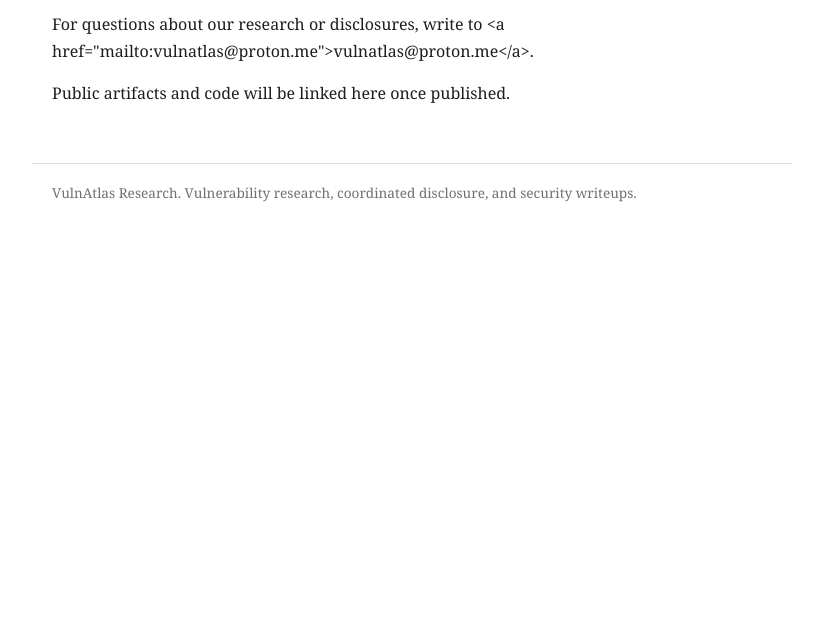
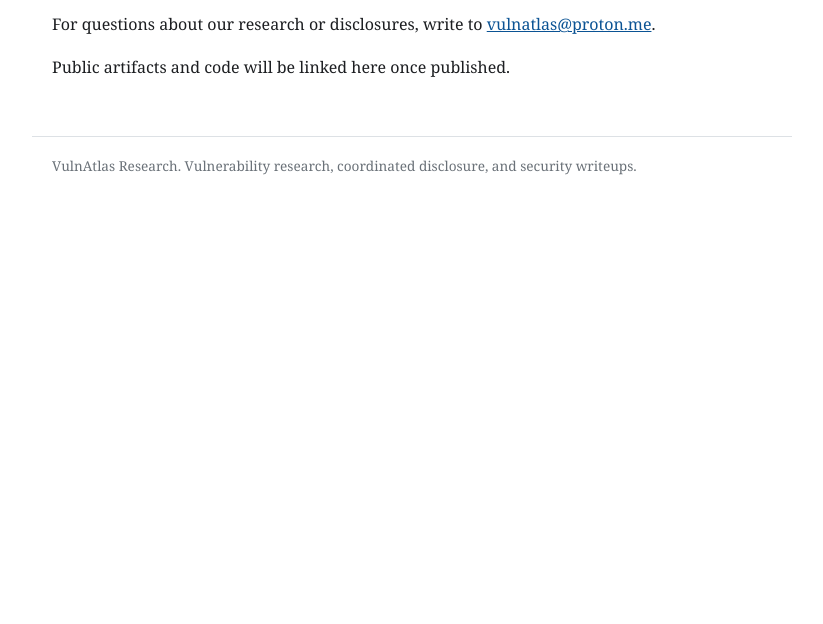
Before and after one commit to nimblefalcon842/vulnatlas, a plain HTML site: page contact.html in a window 1280 px wide. Shown: the part 176-800 px from the top of the page, without its empty margins (228-1051 px from the left). Drawn offline with Linux system fonts and the light colour scheme.

Commit message:
Fix escaped mailto link in contact page

```diff
--- a/contact.html
+++ b/contact.html
@@ -13,8 +13,9 @@
 <nav><a href="index.html">Home</a><a href="about.html">About</a><a href="research.html">Research</a><a href="disclosure.html">Disclosure</a><a href="contact.html" aria-current="page">Contact</a></nav>
 </header>
 <main>
-<h1>Contact</h1><p>For questions about our research or disclosures, write to &lt;a href=&quot;mailto:vulnatlas@proton.me&quot;&gt;vulnatlas@proton.me&lt;/a&gt;.</p><p>Public artifacts and code will be linked here once published.</p>
+<h1>Contact</h1><p>For questions about our research or disclosures, write to <a href="mailto:vulnatlas@proton.me">vulnatlas@proton.me</a>.</p><p>Public artifacts and code will be linked here once published.</p>
 </main>
 <footer>VulnAtlas Research. Vulnerability research, coordinated disclosure, and security writeups.</footer>
 </body>
+
 </html>
```
